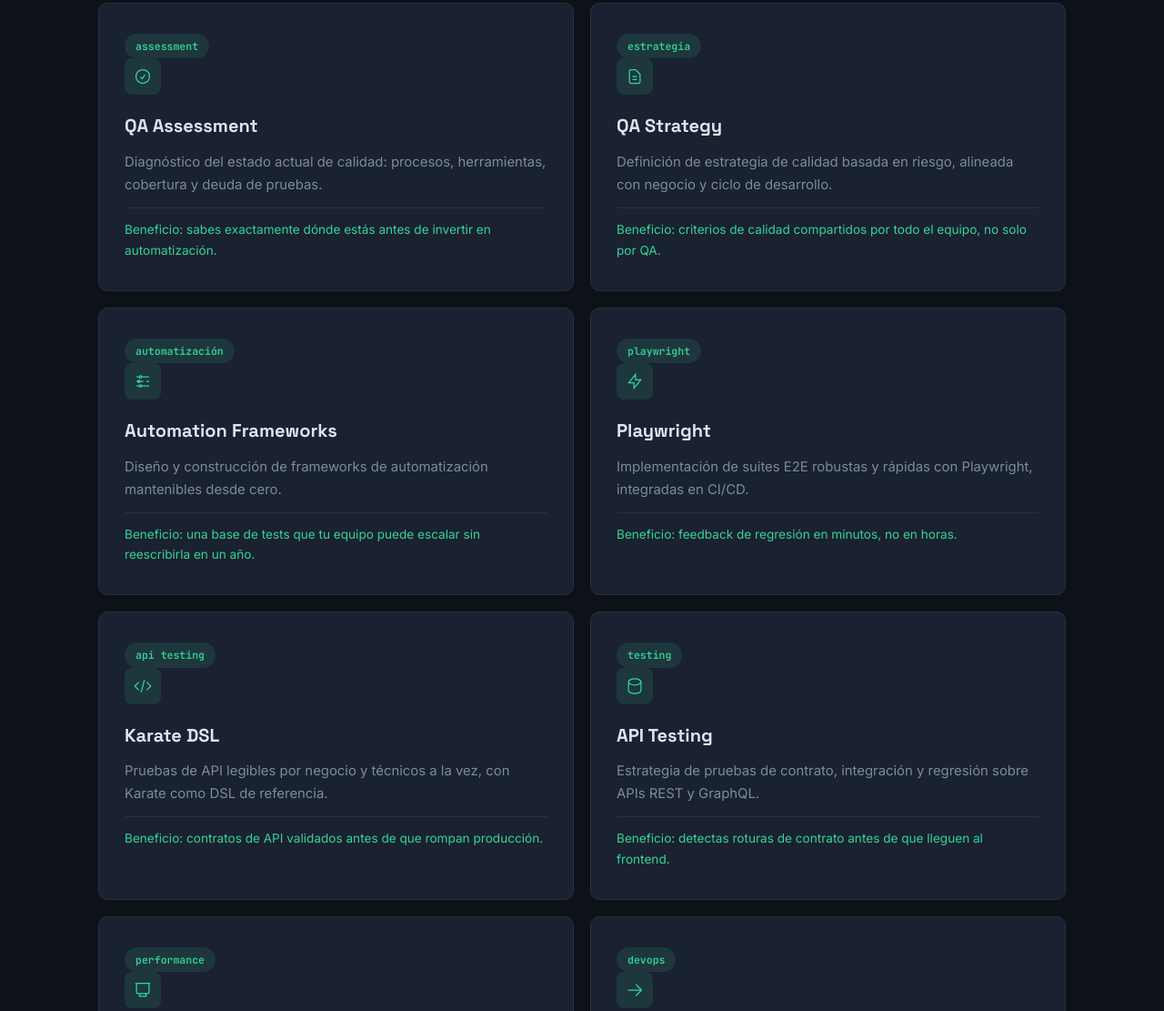
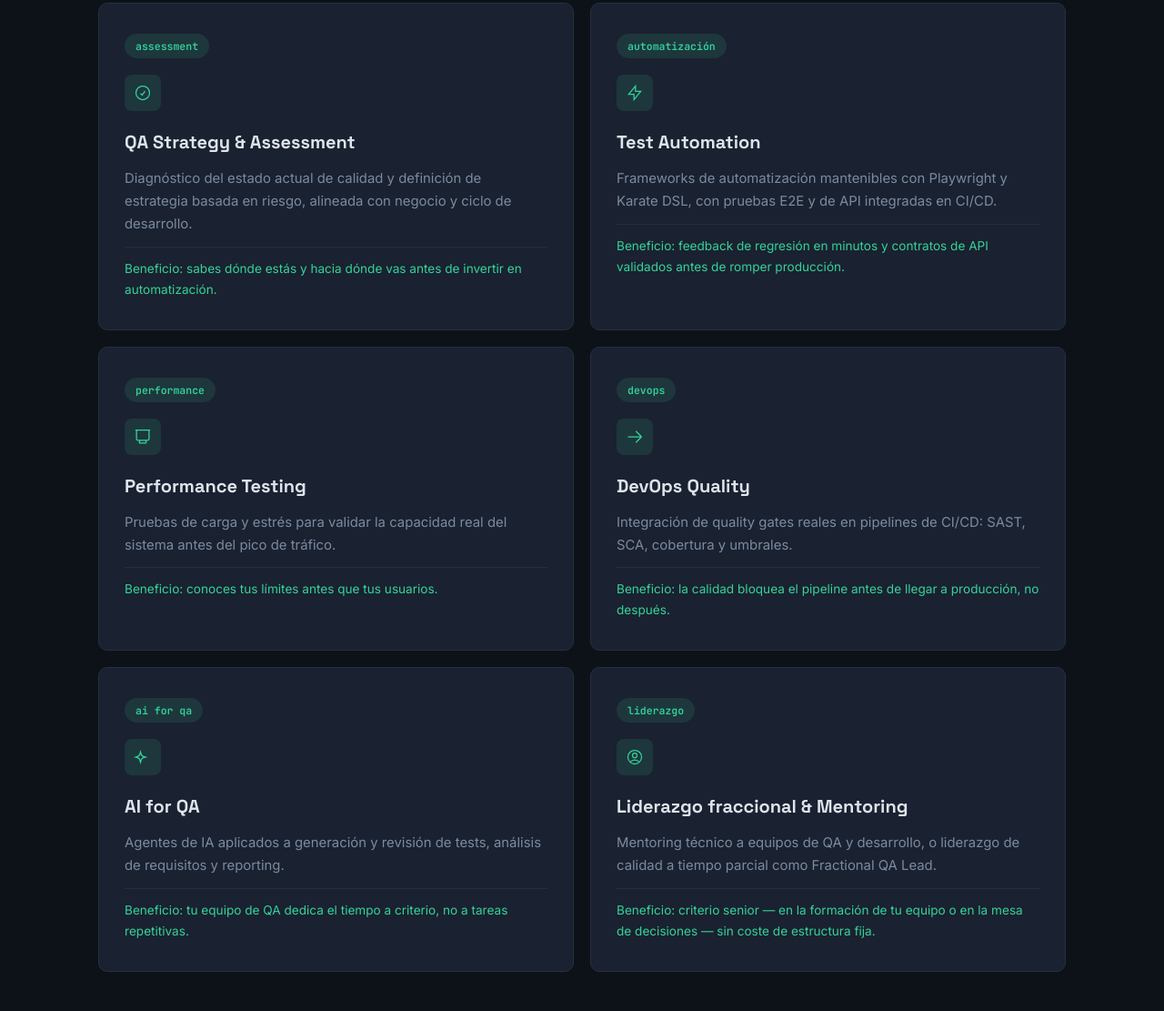
Before and after one commit to StoneFly365/raul-qa-devops-web, a website with bundled scripts: page index.html in a window 1280 px wide. Shown: the part 3247-4358 px from the top of the page at 91% size. Built offline with nearby package versions, Linux system fonts and the light colour scheme.

Commit message:
refactor: consolida servicios de 11 a 6 pilares y corrige espaciado de tarjetas
- Agrupa QA Assessment+Strategy, y Automation Frameworks+Playwright+Karate+API
  Testing, y Mentoring+Fractional QA Lead en pilares únicos, conservando las
  herramientas concretas en el texto de cada tarjeta
- Añade separación entre la etiqueta y el icono en .svc-icon

```diff
--- a/assets/css/styles.css
+++ b/assets/css/styles.css
@@ -292,7 +292,7 @@
   width:40px;height:40px;border-radius:8px;
   background:var(--accent-dim);color:var(--accent);
   display:flex;align-items:center;justify-content:center;
-  margin-bottom:16px;
+  margin-top:18px;margin-bottom:16px;
 }
 .svc h3{
   font-family:'Space Grotesk',sans-serif;font-weight:700;
--- a/assets/js/data.js
+++ b/assets/js/data.js
@@ -37,17 +37,12 @@
 ];
 
 export const services = [
-  { tag: 'assessment', title: 'QA Assessment', desc: 'Diagnóstico del estado actual de calidad: procesos, herramientas, cobertura y deuda de pruebas.', benefit: 'Beneficio: sabes exactamente dónde estás antes de invertir en automatización.', icon: 'path d="M9 12.75L11.25 15 15 9.75M21 12a9 9 0 11-18 0 9 9 0 0118 0z"' },
-  { tag: 'estrategia', title: 'QA Strategy', desc: 'Definición de estrategia de calidad basada en riesgo, alineada con negocio y ciclo de desarrollo.', benefit: 'Beneficio: criterios de calidad compartidos por todo el equipo, no solo por QA.', icon: 'path d="M9 12h6m-6 4h6m2 5H7a2 2 0 01-2-2V5a2 2 0 012-2h5.586a1 1 0 01.707.293l5.414 5.414a1 1 0 01.293.707V19a2 2 0 01-2 2z"' },
-  { tag: 'automatización', title: 'Automation Frameworks', desc: 'Diseño y construcción de frameworks de automatización mantenibles desde cero.', benefit: 'Beneficio: una base de tests que tu equipo puede escalar sin reescribirla en un año.', icon: 'path d="M10.5 6h9.75M10.5 6a1.5 1.5 0 11-3 0m3 0a1.5 1.5 0 10-3 0M3.75 6H7.5m3 12h9.75m-9.75 0a1.5 1.5 0 01-3 0m3 0a1.5 1.5 0 00-3 0m-3.75 0H7.5m9-6h3.75M12.75 12h-9m3-1.5a1.5 1.5 0 100 3 1.5 1.5 0 000-3z"' },
-  { tag: 'playwright', title: 'Playwright', desc: 'Implementación de suites E2E robustas y rápidas con Playwright, integradas en CI/CD.', benefit: 'Beneficio: feedback de regresión en minutos, no en horas.', icon: 'path d="M13 10V3L4 14h7v7l9-11h-7z"' },
-  { tag: 'api testing', title: 'Karate DSL', desc: 'Pruebas de API legibles por negocio y técnicos a la vez, con Karate como DSL de referencia.', benefit: 'Beneficio: contratos de API validados antes de que rompan producción.', icon: 'path d="M17.25 6.75L22.5 12l-5.25 5.25m-10.5 0L1.5 12l5.25-5.25m7.5-3l-4.5 16.5"' },
-  { tag: 'testing', title: 'API Testing', desc: 'Estrategia de pruebas de contrato, integración y regresión sobre APIs REST y GraphQL.', benefit: 'Beneficio: detectas roturas de contrato antes de que lleguen al frontend.', icon: 'path d="M20.25 6.375c0 2.278-3.694 4.125-8.25 4.125S3.75 8.653 3.75 6.375m16.5 0c0-2.278-3.694-4.125-8.25-4.125S3.75 4.097 3.75 6.375m16.5 0v11.25c0 2.278-3.694 4.125-8.25 4.125s-8.25-1.847-8.25-4.125V6.375"' },
+  { tag: 'assessment', title: 'QA Strategy & Assessment', desc: 'Diagnóstico del estado actual de calidad y definición de estrategia basada en riesgo, alineada con negocio y ciclo de desarrollo.', benefit: 'Beneficio: sabes dónde estás y hacia dónde vas antes de invertir en automatización.', icon: 'path d="M9 12.75L11.25 15 15 9.75M21 12a9 9 0 11-18 0 9 9 0 0118 0z"' },
+  { tag: 'automatización', title: 'Test Automation', desc: 'Frameworks de automatización mantenibles con Playwright y Karate DSL, con pruebas E2E y de API integradas en CI/CD.', benefit: 'Beneficio: feedback de regresión en minutos y contratos de API validados antes de romper producción.', icon: 'path d="M13 10V3L4 14h7v7l9-11h-7z"' },
   { tag: 'performance', title: 'Performance Testing', desc: 'Pruebas de carga y estrés para validar la capacidad real del sistema antes del pico de tráfico.', benefit: 'Beneficio: conoces tus límites antes que tus usuarios.', icon: 'path d="M3.75 3v11.25A2.25 2.25 0 006 16.5h2.25M3.75 3h-1.5m1.5 0h16.5m0 0h1.5m-1.5 0v11.25A2.25 2.25 0 0118 16.5h-2.25m-7.5 0h7.5m-7.5 0l-1 3.75m8.5-3.75l1 3.75m-9.5 0h9.5"' },
   { tag: 'devops', title: 'DevOps Quality', desc: 'Integración de quality gates reales en pipelines de CI/CD: SAST, SCA, cobertura y umbrales.', benefit: 'Beneficio: la calidad bloquea el pipeline antes de llegar a producción, no después.', icon: 'path d="M13.5 4.5L21 12m0 0l-7.5 7.5M21 12H3"' },
   { tag: 'ai for qa', title: 'AI for QA', desc: 'Agentes de IA aplicados a generación y revisión de tests, análisis de requisitos y reporting.', benefit: 'Beneficio: tu equipo de QA dedica el tiempo a criterio, no a tareas repetitivas.', icon: 'path d="M9.813 15.904L9 18.75l-.813-2.846a4.5 4.5 0 00-3.09-3.09L2.25 12l2.846-.813a4.5 4.5 0 003.09-3.09L9 5.25l.813 2.846a4.5 4.5 0 003.09 3.09L15.75 12l-2.846.813a4.5 4.5 0 00-3.09 3.09z"' },
-  { tag: 'mentoring', title: 'Technical Mentoring', desc: 'Formación y mentoring técnico a ingenieros de QA y desarrollo en automatización y buenas prácticas.', benefit: 'Beneficio: el conocimiento se queda en tu equipo, no depende de un externo.', icon: 'path d="M4.26 10.147a60.436 60.436 0 00-.491 6.347A48.627 48.627 0 0112 20.904a48.627 48.627 0 018.232-4.41 60.46 60.46 0 00-.491-6.347m-15.482 0a50.57 50.57 0 00-2.658-.813A59.905 59.905 0 0112 3.493a59.902 59.902 0 0110.399 5.84c-.896.248-1.783.52-2.658.814m-15.482 0A50.697 50.697 0 0112 13.489a50.702 50.702 0 017.74-3.342"' },
-  { tag: 'fractional', title: 'Fractional QA Lead', desc: 'Liderazgo técnico de calidad a tiempo parcial: criterio senior sin coste de estructura fija.', benefit: 'Beneficio: decisiones de tooling, contratación y estrategia con la misma seniority que un lead interno.', icon: 'path d="M17.982 18.725A7.488 7.488 0 0012 15.75a7.488 7.488 0 00-5.982 2.975m11.963 0a9 9 0 10-11.963 0m11.963 0A8.966 8.966 0 0112 21a8.966 8.966 0 01-5.982-2.275M15 9.75a3 3 0 11-6 0 3 3 0 016 0z"' },
+  { tag: 'liderazgo', title: 'Liderazgo fraccional & Mentoring', desc: 'Mentoring técnico a equipos de QA y desarrollo, o liderazgo de calidad a tiempo parcial como Fractional QA Lead.', benefit: 'Beneficio: criterio senior — en la formación de tu equipo o en la mesa de decisiones — sin coste de estructura fija.', icon: 'path d="M17.982 18.725A7.488 7.488 0 0012 15.75a7.488 7.488 0 00-5.982 2.975m11.963 0a9 9 0 10-11.963 0m11.963 0A8.966 8.966 0 0112 21a8.966 8.966 0 01-5.982-2.275M15 9.75a3 3 0 11-6 0 3 3 0 016 0z"' },
 ];
 
 /* Casos de éxito: placeholders estructurales, sin datos inventados. */
--- a/index.html
+++ b/index.html
@@ -178,7 +178,7 @@
   <div class="wrap">
     <div class="sec-head reveal">
       <span class="sec-eyebrow">// servicios</span>
-      <h2>Once formas de trabajar juntos</h2>
+      <h2>Seis formas de trabajar juntos</h2>
       <p class="sub">Desde el diagnóstico inicial hasta la ejecución técnica del día a día: cubro toda la cadena de valor de la calidad, no solo un tramo de ella.</p>
     </div>
     <div class="services-grid reveal" id="servicesGrid"></div>
```
